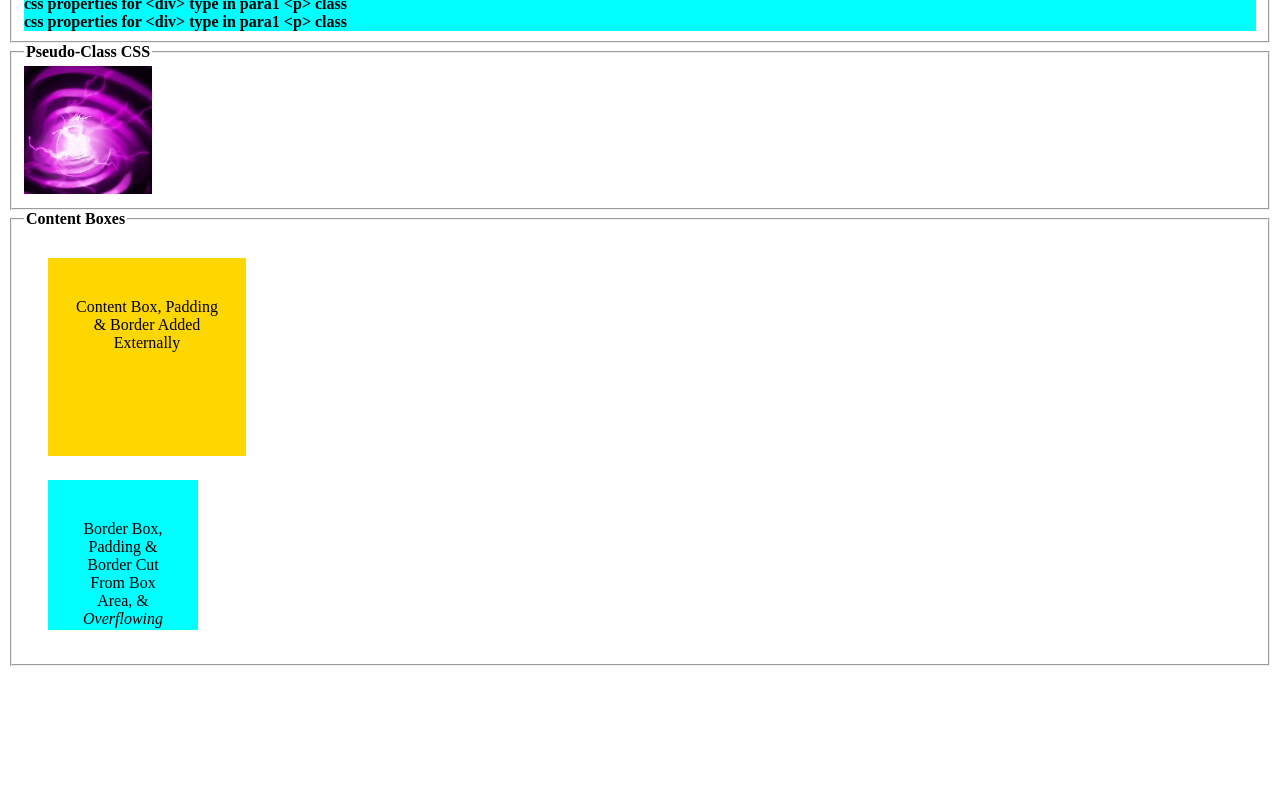
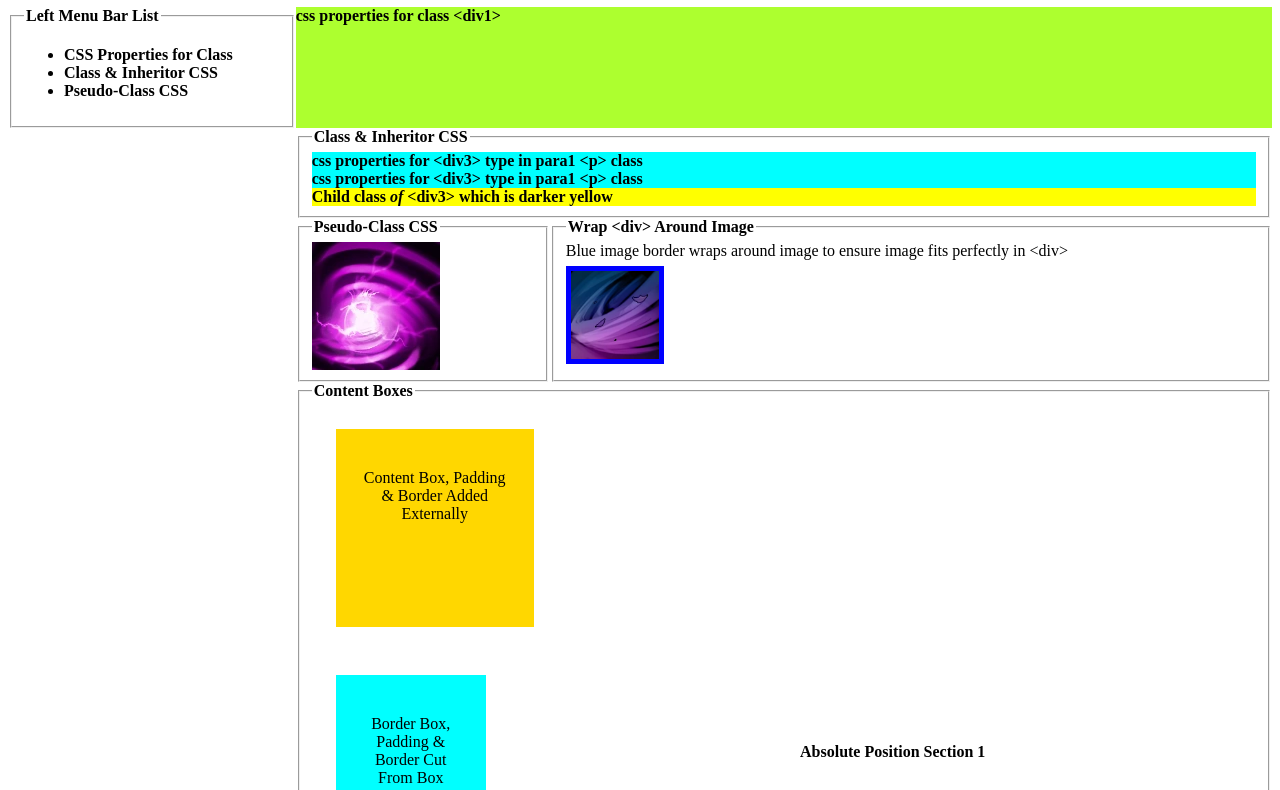
Before and after one commit to KM82Portfolio/IOD_SE, a website: page Mod2_Lab22/Lab22.html in a window 1280 px wide. Shown: the part 73-863 px from the top of the page. Before the commit the page ends 800 px from the top, so only its background shows below. Drawn offline with Linux system fonts and the light colour scheme.

Commit message:
Module 2 Lab 2.2 CSS Updates

```diff
--- a/Mod2_Lab22/Lab22.html
+++ b/Mod2_Lab22/Lab22.html
@@ -7,31 +7,56 @@
 <body>
 
     <header>
-        Lab 2.2
+        <h1>Lab 2.2</h1>
     </header>
 
-    <div class="div1">
+    <main style="display:grid;">
+
+        <nav style="display:grid;grid-column-start:1;grid-column-end:2;">
+            <fieldset>
+                <legend>Left Menu Bar List</legend>
+                <ul class="left-nav-bar-list">
+                    <li>CSS Properties for Class</li>
+                    <li>Class & Inheritor CSS</li>
+                    <li>Pseudo-Class CSS</li>
+                </ul>
+            </fieldset>
+        </nav>
+
+        <div class="div1" style="display:grid;grid-column-start:2;grid-column-end:8;">
             css properties for class &lt;div1&gt;
         </div>
 
-    <fieldset>
+        <fieldset style="display:grid;grid-column-start:2;grid-column-end:8;">
             <legend>Class & Inheritor CSS</legend>
             <div class="div2">
-            <div id="div-in-para1">
-                css properties for &lt;div&gt; type in para1 &lt;p&gt; class
+                <div id="div-in-para1" class="div3">
+                    css properties for &lt;div3&gt; type in para1 &lt;p&gt; class
                 </div>
-            <div id="div-in-para2">
-                css properties for &lt;div&gt; type in para1 &lt;p&gt; class
+                <div id="div-in-para2" class="div3">
+                    css properties for &lt;div3&gt; type in para1 &lt;p&gt; class
+                    <div class="div4">
+                        Child class <em>of</em>  &lt;div3&gt; which is darker yellow
+                    </div>
                 </div>
             </div>
         </fieldset>
 
-    <fieldset>
+        <fieldset style="display:grid;grid-column-start:2;grid-column-end:4;">
             <legend>Pseudo-Class CSS</legend>
             <img src="./img/EMP.png"/>
         </fieldset>
 
-    <fieldset>
+        <fieldset style="display:grid;grid-column-start:4;grid-column-end:8;">
+            <legend>Wrap &lt;div&gt; Around Image</legend>
+            Blue image border wraps around image to ensure image fits perfectly in &lt;div&gt;
+            <div style="display:flex" class="wrap-div">
+                <img src="./img/Tornado.png"/>
+            </div>
+
+        </fieldset>
+
+        <fieldset style="display:grid;grid-column-start:2;grid-column-end:8;">
             <legend>Content Boxes</legend>
             <section class="content-box box">
                 <p>Content Box, Padding & Border Added Externally</p>
@@ -41,6 +66,21 @@
             </section>
         </fieldset>
 
+        <fieldset style="display:grid;grid-column-start:2;grid-column-end:8;">
+            <legend>Position Absolute & Relative</legend>
+            <section >
+                <p>Relative Position Section 1</p>
+            </section>
+            <section style="position:absolute;top:800px;left:800px;">
+                <p><b>Absolute Position Section 1</b></p>
+            </section>
+            <section ></section>
+                <p>Relative Position Section 1</p>
+            </section>
+        </fieldset>
+
+    </main>
+
 
 </body>
 
--- a/Mod2_Lab22/css/lab22.css
+++ b/Mod2_Lab22/css/lab22.css
@@ -8,12 +8,32 @@
     font-weight:bold;
 }
 
+.div3 > .div4 {
+    background-color:yellow;
+}
+
+header {
+    position:sticky;
+    top: 0;
+}
+
+.left-nav-bar-list{
+    font-weight:bold;
+}
+
 img:hover{
     cursor:crosshair;
 }
 
 legend {
     font-weight:bold;
+}
+
+.wrap-div {
+    border: 5px solid blue;
+    display: block;
+    width: 88px;
+    height: 88px;
 }
 
 .box{
```
Also changed, not shown: Mod2_Lab22/css/cssclassexercise.css (added, +16 -0 lines), Mod2_Lab22/cssclassexercise.html (added, +16 -0 lines). Lines whose indentation alone changed are shown as unchanged.
